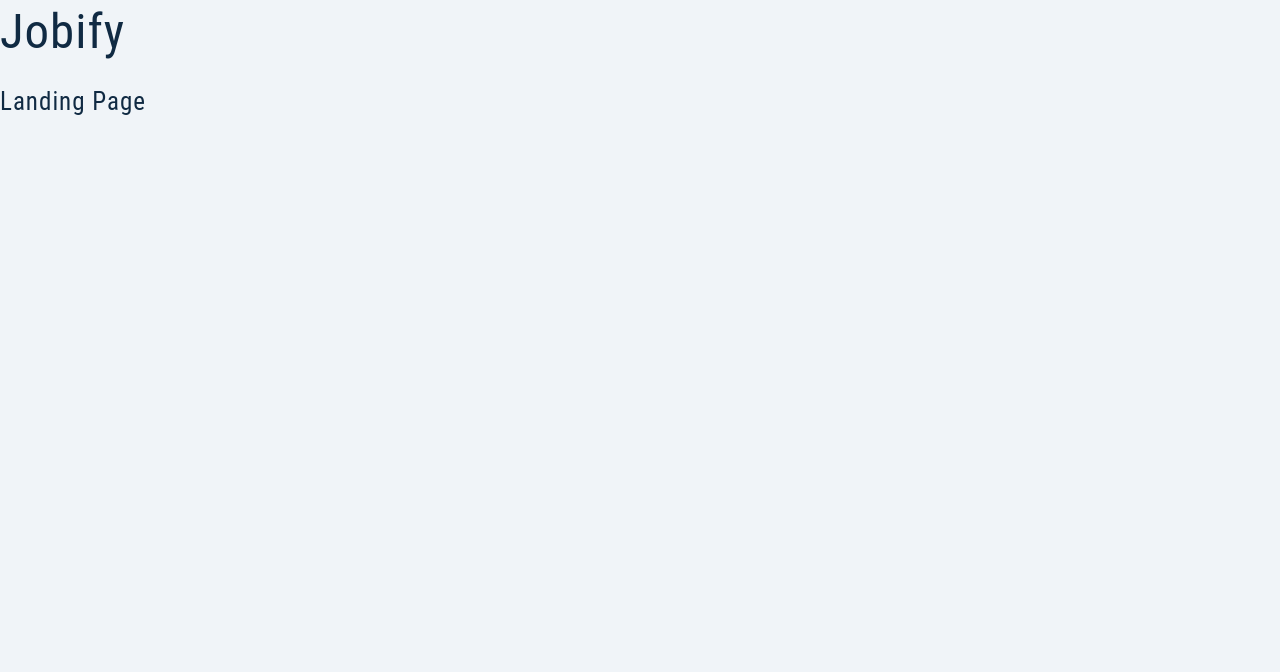
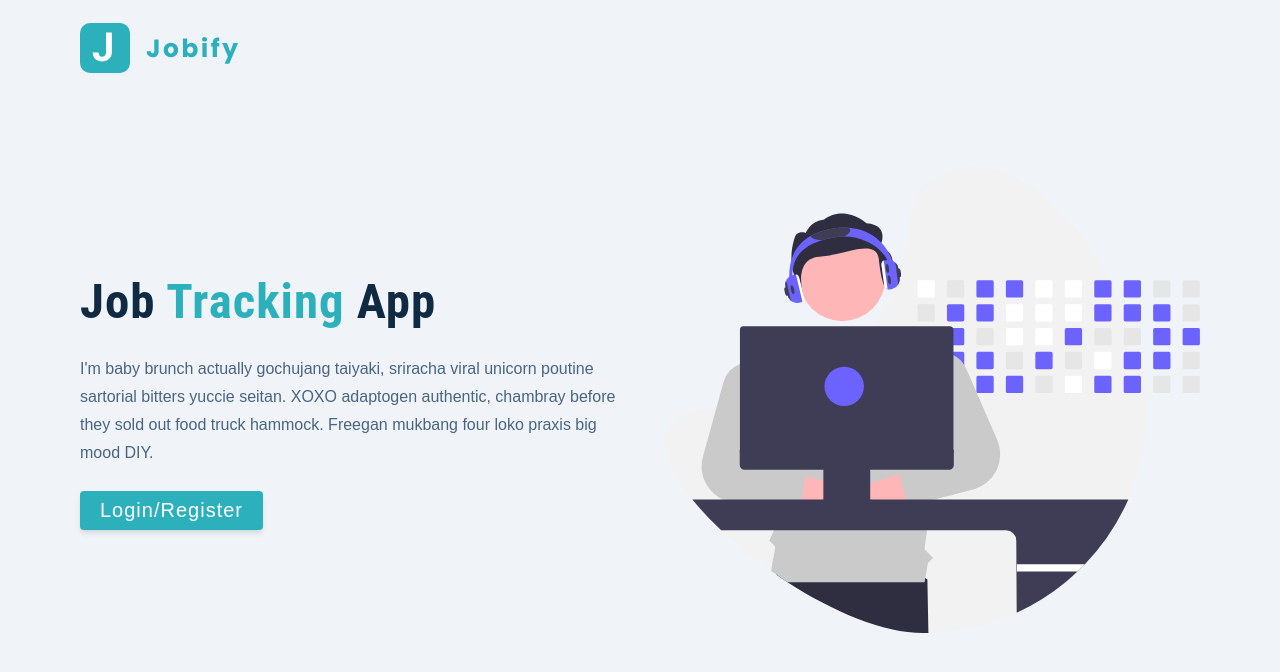
Before and after one commit to Akinoobi/job-tracking-app, a React (Create React App) app in the folder client/: page /landing in a window 1280 px wide. Shown: the top 672 px of the page. Built offline with nearby package versions, Linux system fonts and the light colour scheme.

Commit message:
chore: landing page,add react-router-dom and setting routes
Signed-off-by: Akinoobi <gelo.palma23@gmail.com>

```diff
--- a/client/package.json
+++ b/client/package.json
@@ -6,9 +6,12 @@
     "@testing-library/jest-dom": "^5.16.5",
     "@testing-library/react": "^13.4.0",
     "@testing-library/user-event": "^13.5.0",
+    "history": "^5.3.0",
     "react": "^18.2.0",
     "react-dom": "^18.2.0",
+    "react-router-dom": "^6.8.1",
     "react-scripts": "5.0.1",
+    "styled-components": "^5.3.6",
     "web-vitals": "^2.1.4"
   },
   "scripts": {
--- a/client/src/App.js
+++ b/client/src/App.js
@@ -1,12 +1,16 @@
-import Landing from './pages/Landing'
-
+import Landing from "./pages/Landing";
+import {BrowserRouter, Routes, Route, Link} from 'react-router-dom';
 function App() {
   return (
-  <div>
-  <h1>jobify</h1>
-  <Landing />
-  </div>
-  )
+    <BrowserRouter>
+     <Routes>
+      <Route path="/" element={<div>Dashboard</div>}/>
+      <Route path="/register" element={<div>Register</div>}/>
+      <Route path="/landing" element={<Landing/>}/>
+      <Route path="*" element={<h1>Error</h1>}/>
+      </Routes>
+    </BrowserRouter>
+  );
 }
 
 export default App;
--- /dev/null
+++ b/client/src/components/Logo.js
@@ -0,0 +1,7 @@
+
+import logo from '../assets/images/logo.svg'
+export const Logo = () => {
+  return (
+    <img src={logo} alt="job tracking app" className='logo'/>
+  )
+}
--- /dev/null
+++ b/client/src/components/index.js
@@ -0,0 +1,3 @@
+import Logo from './Logo'
+
+export {Logo}
--- a/client/src/pages/Landing.js
+++ b/client/src/pages/Landing.js
@@ -1,9 +1,32 @@
-import logo from '../assets/images/logo.svg'
-import main from '../assets/images/main.svg'
+import main from "../assets/images/undraw_developer_activity.svg"; //undraw.co
+import Wrapper from "../assets/wrappers/LandingPage";
+import { Logo } from "../components/Logo";
 const Landing = () => {
   return (
-    <h4>Landing Page</h4>
-  )
-}
+    <Wrapper>
+      <nav>
+        <Logo/>
+      </nav>
+      <div className="container page">
+        {/* info */}
+        <div className="info">
+          <h1>
+            job <span>tracking</span> app
+          </h1>
+          <p>
+            I'm baby brunch actually gochujang taiyaki, sriracha viral unicorn
+            poutine sartorial bitters yuccie seitan. XOXO adaptogen authentic,
+            chambray before they sold out food truck hammock. Freegan mukbang
+            four loko praxis big mood DIY.
+          </p>
 
-export default Landing
+          <button className="btn btn-hero">Login/Register</button>
+        </div>
+
+        <img src={main} alt="job hunt" className="img main-img" />
+      </div>
+    </Wrapper>
+  );
+};
+
+export default Landing;
```
Also changed, not shown: client/src/assets/images/undraw_developer_activity.svg (added), 1 other file (tests, documents, lock files or other folders).
